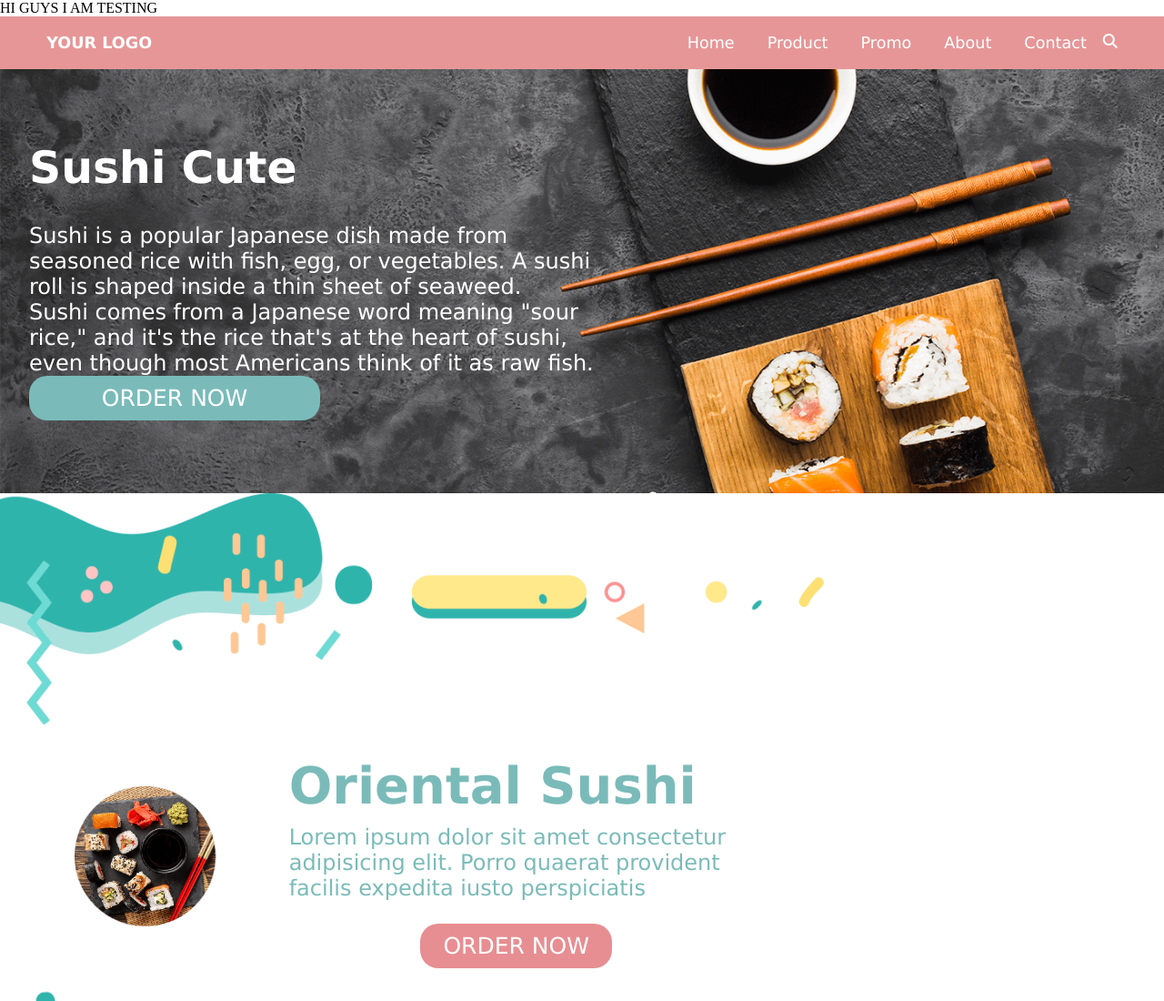
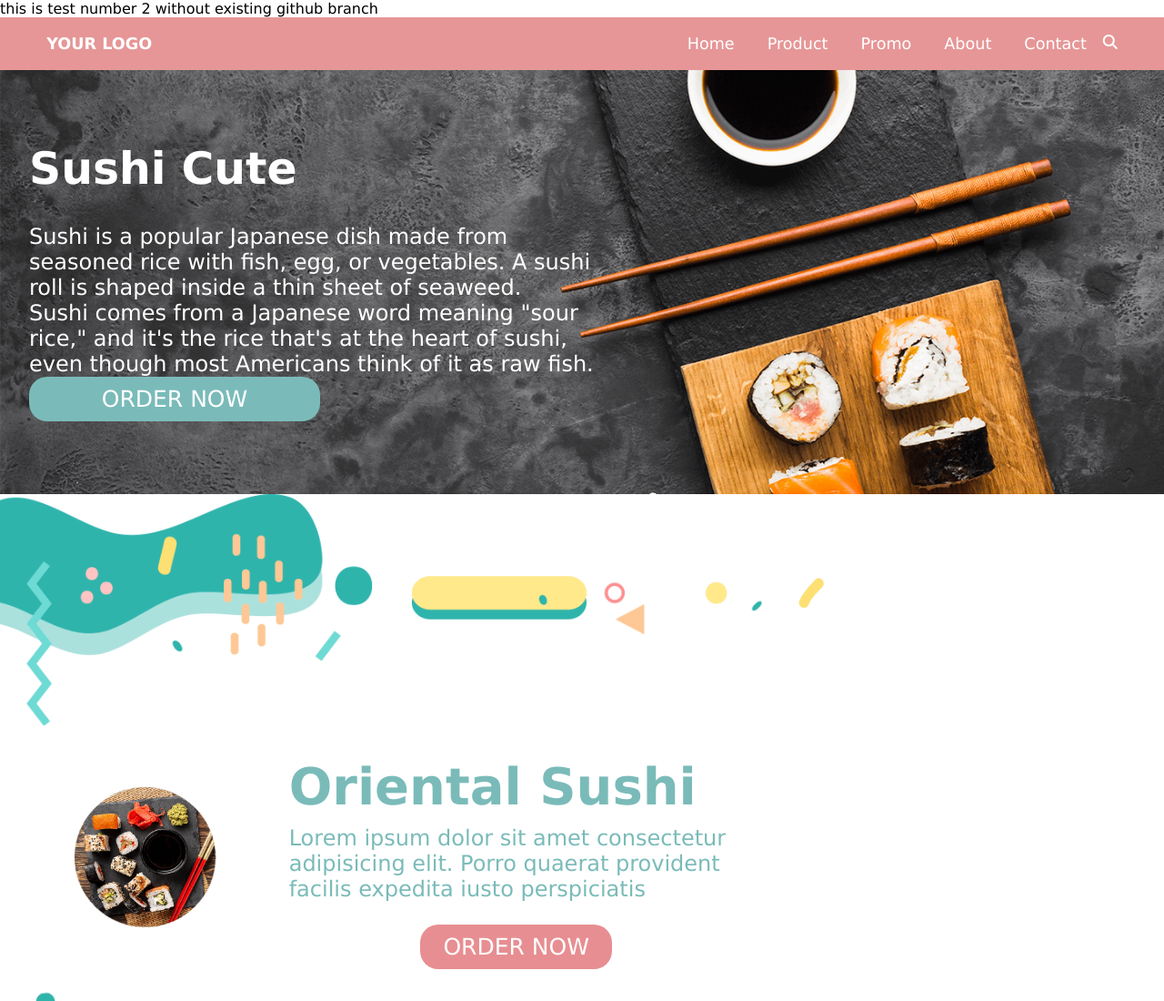
Before and after one commit to Pia-Koester/sushi-cute, a plain HTML site: page index.html in a window 1280 px wide. Shown: the top 1100 px of the page at 91% size. Drawn offline with Linux system fonts and the light colour scheme.

Commit message:
add another trial text remove text before

```diff
--- a/index.html
+++ b/index.html
@@ -12,7 +12,7 @@
     <title>Sushiproject</title>
   </head>
   <body>
-    HI GUYS I AM TESTING
+    <p>this is test number 2 without existing github branch</p>
     <!-- navigation bar containing all the links -->
     <nav class="topnav">
       <div>
```
